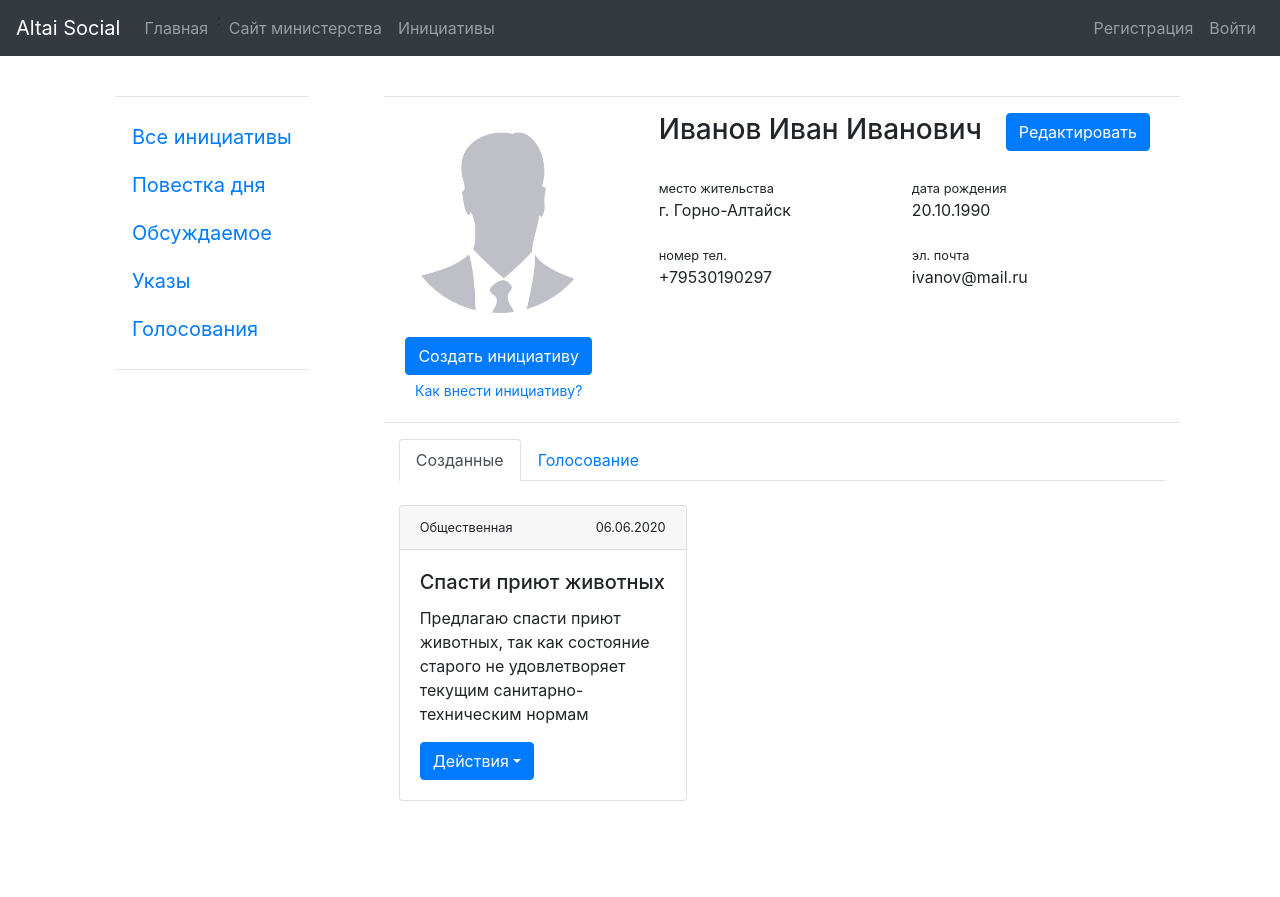
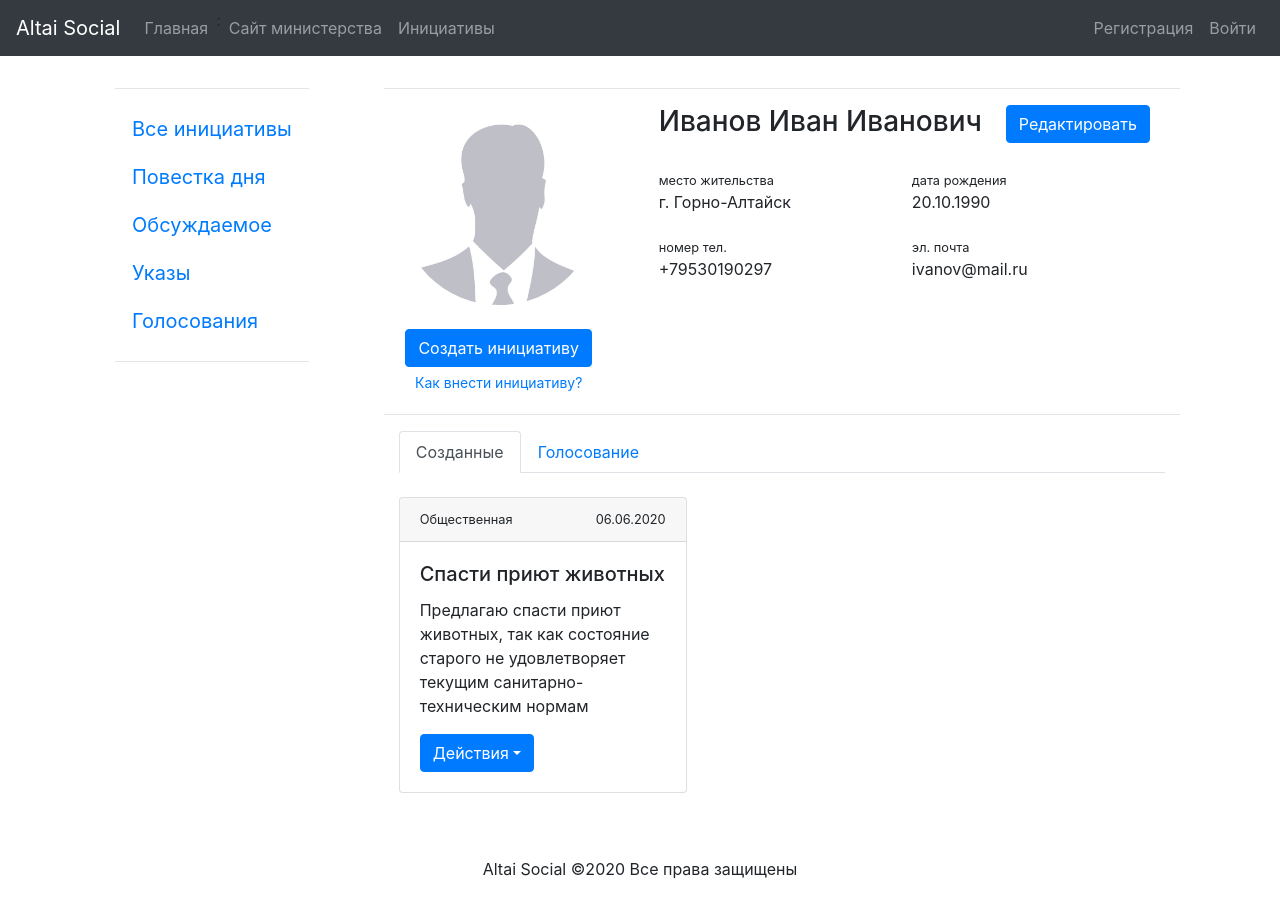
Before and after one commit to zemtsov1997/altai_social, a React (Create React App) app in the folder gui/react-gui/: page /user/page in a window 1280 px wide. Before the commit the page ends 825 px from the top, so only its background shows below. Built offline with nearby package versions, Linux system fonts and the light colour scheme.

Commit message:
футер

```diff
--- a/gui/react-gui/src/components/Error404.js
+++ b/gui/react-gui/src/components/Error404.js
@@ -1,12 +1,13 @@
 import React from 'react';
+import {Container} from "react-bootstrap";
 
 
 class Error404 extends React.Component {
   render() {
     return (
-      <div className="Error404">
-        Error404
-      </div>
+      <Container className="Error404 text-center mt-4">
+        <h1>Упс... Такой страницы не существует</h1>
+      </Container>
     )
   };
 }
--- a/gui/react-gui/src/components/Footer/Footer.css
+++ b/gui/react-gui/src/components/Footer/Footer.css
@@ -0,0 +1,7 @@
+.Footer {
+  position: absolute;
+  bottom: 0;
+  width: 100%;
+  padding: 1rem 0;
+  text-align: center;
+}
--- a/gui/react-gui/src/components/Footer/Footer.js
+++ b/gui/react-gui/src/components/Footer/Footer.js
@@ -1,10 +1,11 @@
 import React from 'react';
+import './Footer.css';
 
 class Footer extends React.Component {
   render() {
     return (
       <div className="Footer">
-
+        Altai Social &copy;2020 Все права защищены
       </div>
     )
   }
--- a/gui/react-gui/src/components/Header.js
+++ b/gui/react-gui/src/components/Header.js
@@ -6,7 +6,7 @@ class Header extends React.Component {
   render() {
     return (
       <div className="Header">
-        <Navbar collapseOnSelect bg="dark" variant="dark" expand="lg">
+        <Navbar collapseOnSelect bg="dark" variant="dark" expand="lg" fixed="top">
           <Navbar.Brand as={Link} to="/">Altai Social</Navbar.Brand>
           <Navbar.Toggle/>
           <Navbar.Collapse className="justify-content-end">
--- a/gui/react-gui/src/containers/App/App.css
+++ b/gui/react-gui/src/containers/App/App.css
@@ -0,0 +1,10 @@
+html{
+  min-height: 100%;
+  position:relative
+}
+
+body{
+  min-height: 100%;
+  padding-bottom: 5rem;
+  padding-top: 3rem;
+}
```
